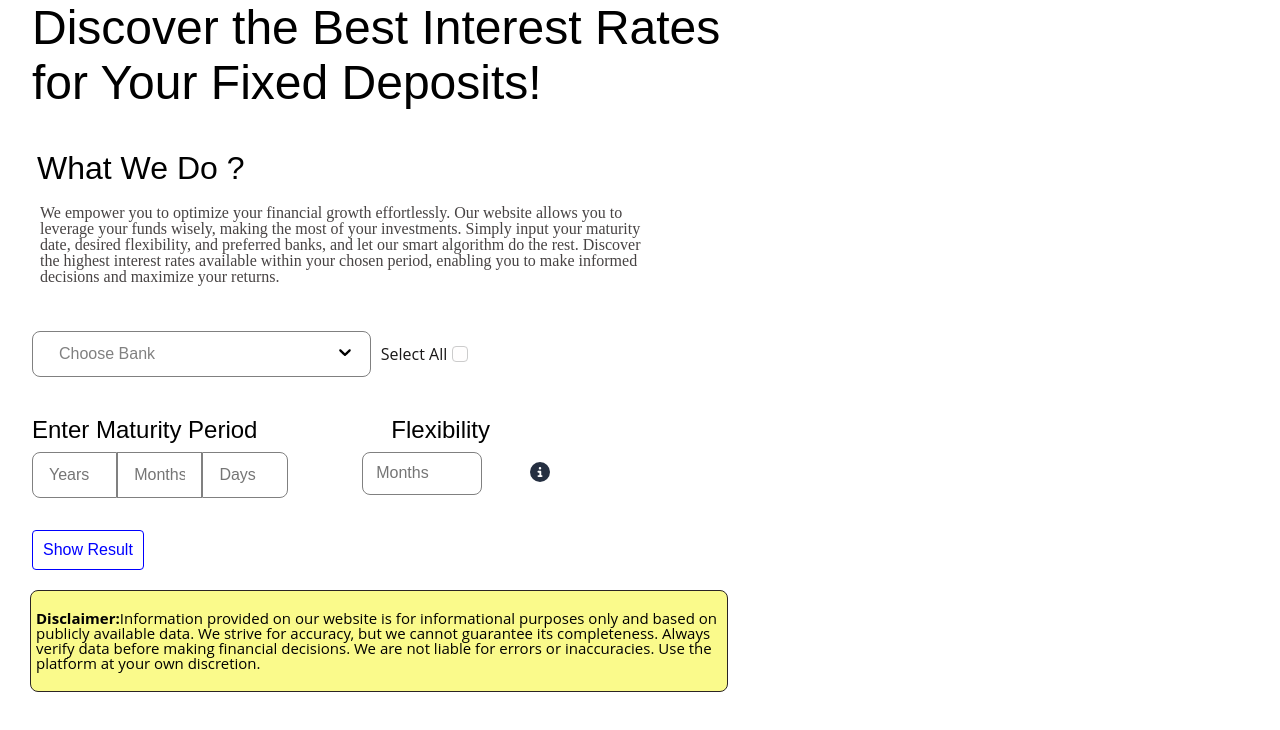
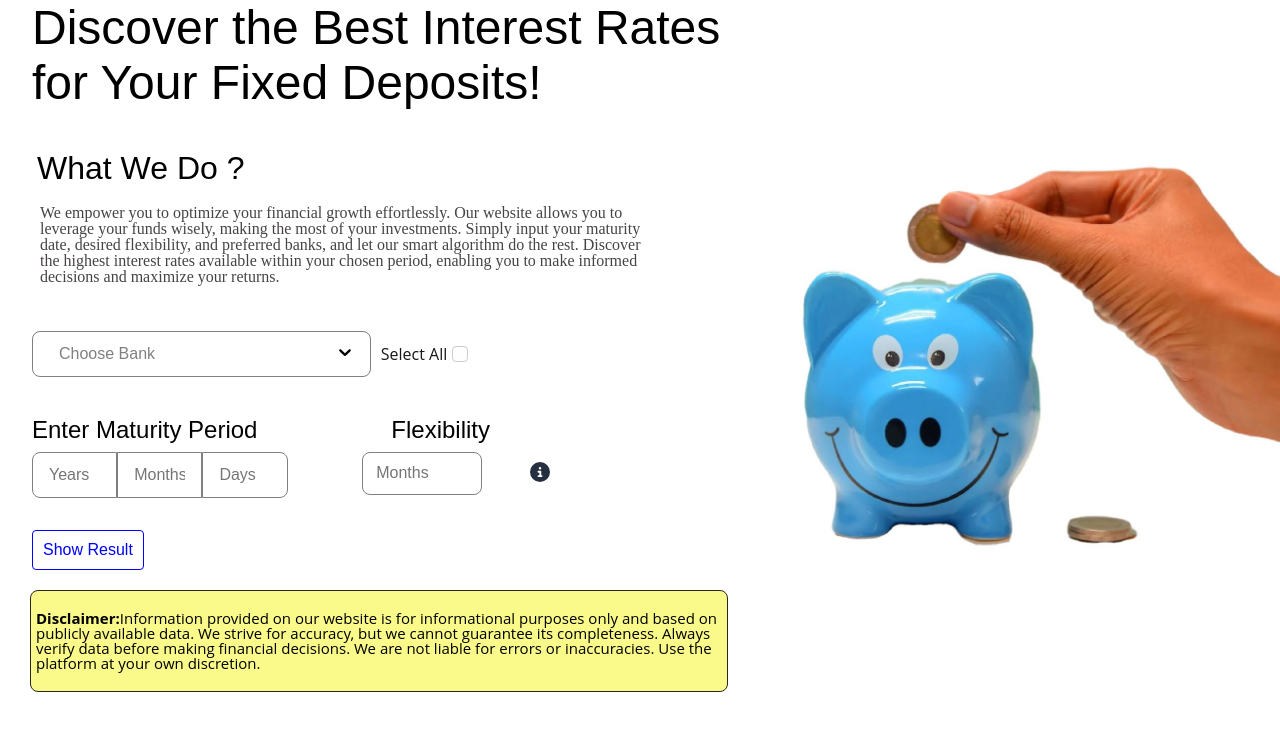
Before and after one commit to TheDarkknight26/bankweb, a React (Create React App) app in the folder client/: page / in a window 1280 px wide. Shown: the top 730 px of the page. Built offline with nearby package versions, Linux system fonts and the light colour scheme.

Commit message:
added img

```diff
--- a/client/src/components/HomePage/homepage.module.css
+++ b/client/src/components/HomePage/homepage.module.css
@@ -6,9 +6,11 @@
     margin-left: 2rem;
     font-family: 'Poppins', sans-serif;
     background-repeat: no-repeat;
+    background: url('../../../public/assets/piggy\ bank.jpg');
+    background-repeat: no-repeat;
+    background-position: right center;
+    background-size: 50%;
 
-    background-position: right;
-    background-size: contain;
     margin-bottom: 180px;
 }
 
--- a/client/src/components/result/result.module.css
+++ b/client/src/components/result/result.module.css
@@ -24,10 +24,10 @@
     color: blue;
     font-size: 1rem;
     font-weight: 400;
-    padding: 10px 20px;
+    padding: 10px;
     border: none;
     border: 1px solid #000;
-    border-radius: 8px;
+    border-radius: 4px;
     border-color: blue;
     width: 110px; /* Set the width of the button */
     height: 20px;
```
Also changed, not shown: client/public/assets/piggy bank.jpg (added).
